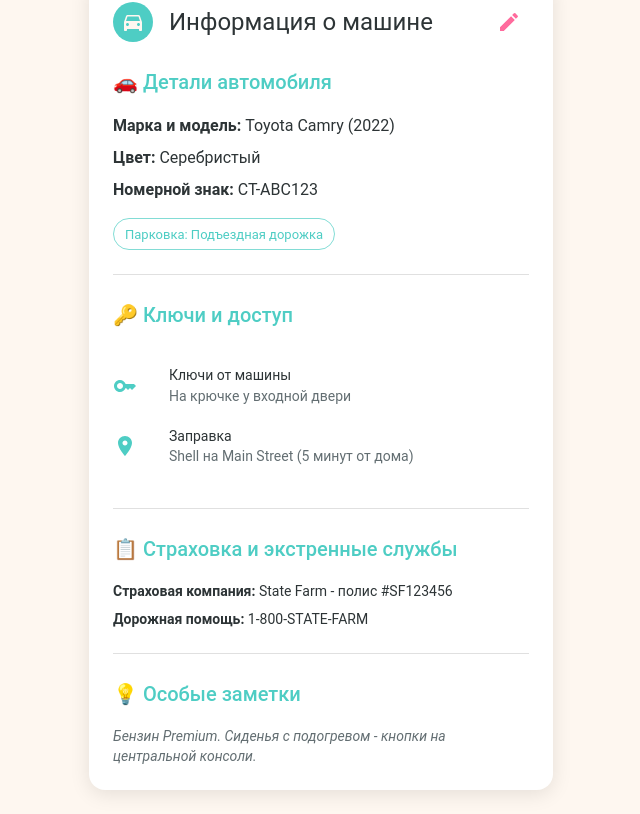
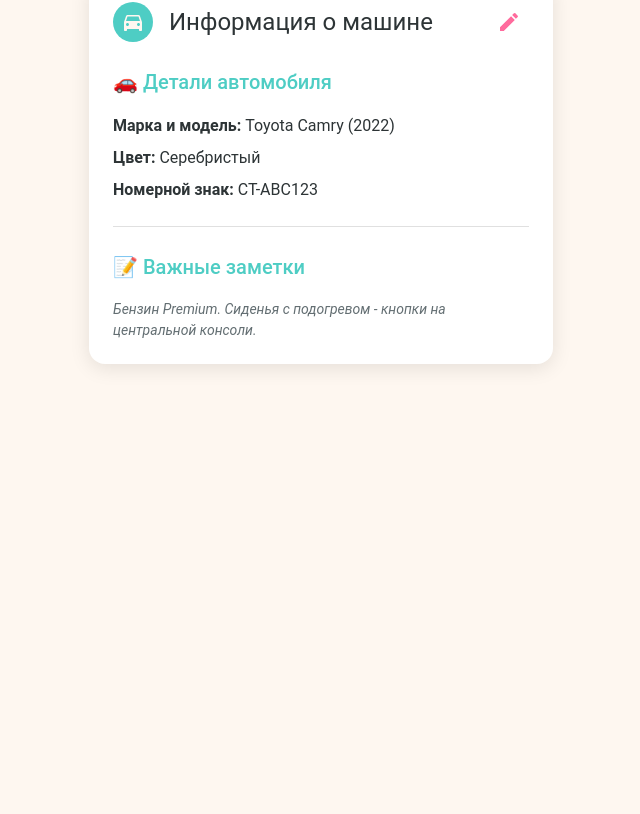
Before and after one commit to sk-alina/mama_visit, a React (Create React App) app in the folder mama-visit-dashboard/: page /lodging in a window 1280 px wide. Shown: the part 1168-1982 px from the top of the page, without its empty margins (215-855 px from the left). After the commit the page ends 1556 px from the top, so only its background shows below. Built offline with nearby package versions, Linux system fonts and the light colour scheme.

Commit message:
Update Lodging page: fix emoji for важные заметки and remove car info sections

```diff
--- a/mama-visit-dashboard/src/pages/Contact.js
+++ b/mama-visit-dashboard/src/pages/Contact.js
@@ -401,33 +401,30 @@ function Contact() {
                 <Grid item xs={12} md={4}>
                   <Paper sx={{ p: 2, backgroundColor: 'primary.light', color: 'white' }}>
                     <Typography variant="body2" sx={{ fontWeight: 500, mb: 1 }}>
-                      🏠 Дома
+                      🏠 Je ne mange pas six jours
                     </Typography>
                     <Typography variant="body2">
-                      Всегда можно обратиться к соседям, если что-то нужно.
-                      Они очень дружелюбные и готовы помочь.
+                      Еду всегда можно заказать на Doordash, Uber Eats or Instacart (продукты).
                     </Typography>
                   </Paper>
                 </Grid>
                 <Grid item xs={12} md={4}>
                   <Paper sx={{ p: 2, backgroundColor: 'secondary.light', color: 'white' }}>
                     <Typography variant="body2" sx={{ fontWeight: 500, mb: 1 }}>
-                      📱 Мобильная связь
+                      📱 AllTrails
                     </Typography>
                     <Typography variant="body2">
-                      Если телефон не работает, можно использовать домашний телефон
-                      или попросить помощи у соседей.
+                      Приложение для поиска и навигации по пешеходным маршрутам. В Коннектикуте много красивых мест!
                     </Typography>
                   </Paper>
                 </Grid>
                 <Grid item xs={12} md={4}>
                   <Paper sx={{ p: 2, backgroundColor: 'warning.main', color: 'white' }}>
                     <Typography variant="body2" sx={{ fontWeight: 500, mb: 1 }}>
-                      🚨 В экстренной ситуации
+                      🚨 Кошки и коты
                     </Typography>
                     <Typography variant="body2">
-                      Не стесняйтесь звонить 911 в любой экстренной ситуации.
-                      Это бесплатно и работает 24/7.
+                      Эхо будет жить с тобой. Пожалуйста, кормите его, люби и балуй! На улицу только с поводком. Свежую воду каждый день.Туалет у него роботизированный, еда и вода - тоже.
                     </Typography>
                   </Paper>
                 </Grid>
--- a/mama-visit-dashboard/src/pages/Lodging.js
+++ b/mama-visit-dashboard/src/pages/Lodging.js
@@ -420,56 +420,13 @@ function Lodging() {
                 <Typography variant="body1" sx={{ mb: 2 }}>
                   <strong>Номерной знак:</strong> {carInfo.licensePlate}
                 </Typography>
-                <Chip
-                  label={`Парковка: ${carInfo.parkingSpot}`}
-                  color="secondary"
-                  variant="outlined"
-                />
-              </Box>
-
-              <Divider sx={{ my: 3 }} />
-
-              <Box sx={{ mb: 3 }}>
-                <Typography variant="h6" sx={{ color: 'secondary.main', mb: 2 }}>
-                  🔑 Ключи и доступ
-                </Typography>
-                <List dense>
-                  <ListItem sx={{ px: 0 }}>
-                    <ListItemIcon><KeyIcon color="secondary" /></ListItemIcon>
-                    <ListItemText
-                      primary="Ключи от машины"
-                      secondary={carInfo.keyLocation}
-                    />
-                  </ListItem>
-                  <ListItem sx={{ px: 0 }}>
-                    <ListItemIcon><LocationIcon color="secondary" /></ListItemIcon>
-                    <ListItemText
-                      primary="Заправка"
-                      secondary={carInfo.gasStation}
-                    />
-                  </ListItem>
-                </List>
-              </Box>
-
-              <Divider sx={{ my: 3 }} />
-
-              <Box sx={{ mb: 3 }}>
-                <Typography variant="h6" sx={{ color: 'secondary.main', mb: 2 }}>
-                  📋 Страховка и экстренные службы
-                </Typography>
-                <Typography variant="body2" sx={{ mb: 1 }}>
-                  <strong>Страховая компания:</strong> {carInfo.insurance}
-                </Typography>
-                <Typography variant="body2" sx={{ mb: 2 }}>
-                  <strong>Дорожная помощь:</strong> {carInfo.emergencyRoadside}
-                </Typography>
               </Box>
 
               <Divider sx={{ my: 3 }} />
 
               <Box>
                 <Typography variant="h6" sx={{ color: 'secondary.main', mb: 2 }}>
-                  💡 Особые заметки
+                  📝 Важные заметки
                 </Typography>
                 <Typography variant="body2" sx={{ color: 'text.secondary', fontStyle: 'italic' }}>
                   {carInfo.specialNotes}
--- a/mama-visit-dashboard/src/pages/Wishlist.js
+++ b/mama-visit-dashboard/src/pages/Wishlist.js
@@ -387,19 +387,19 @@ function Wishlist() {
           <Card>
             <CardContent sx={{ p: 3 }}>
               <Typography variant="h6" sx={{ mb: 2, color: 'secondary.main' }}>
-                💡 Советы
+                💡 Как пользоваться
               </Typography>
               <Typography variant="body2" sx={{ color: 'text.secondary', mb: 2 }}>
-                • Отмечайте выполненные пункты галочкой
+                • Отмечай выполненные пункты галочкой
               </Typography>
               <Typography variant="body2" sx={{ color: 'text.secondary', mb: 2 }}>
-                • Используйте приоритеты для важных дел
+                • Используй высокий приоритет для важных дел
               </Typography>
               <Typography variant="body2" sx={{ color: 'text.secondary', mb: 2 }}>
-                • Перетаскивайте элементы для изменения порядка
+                • Редактируй или удаляй пункты по необходимости
               </Typography>
               <Typography variant="body2" sx={{ color: 'text.secondary' }}>
-                • Добавляйте новые идеи по мере их появления
+                • Добавляй новые идеи по мере их появления
               </Typography>
             </CardContent>
           </Card>
```
Also changed, not shown: 1 other file (tests, documents, lock files or other folders). Lines whose indentation alone changed are shown as unchanged.
